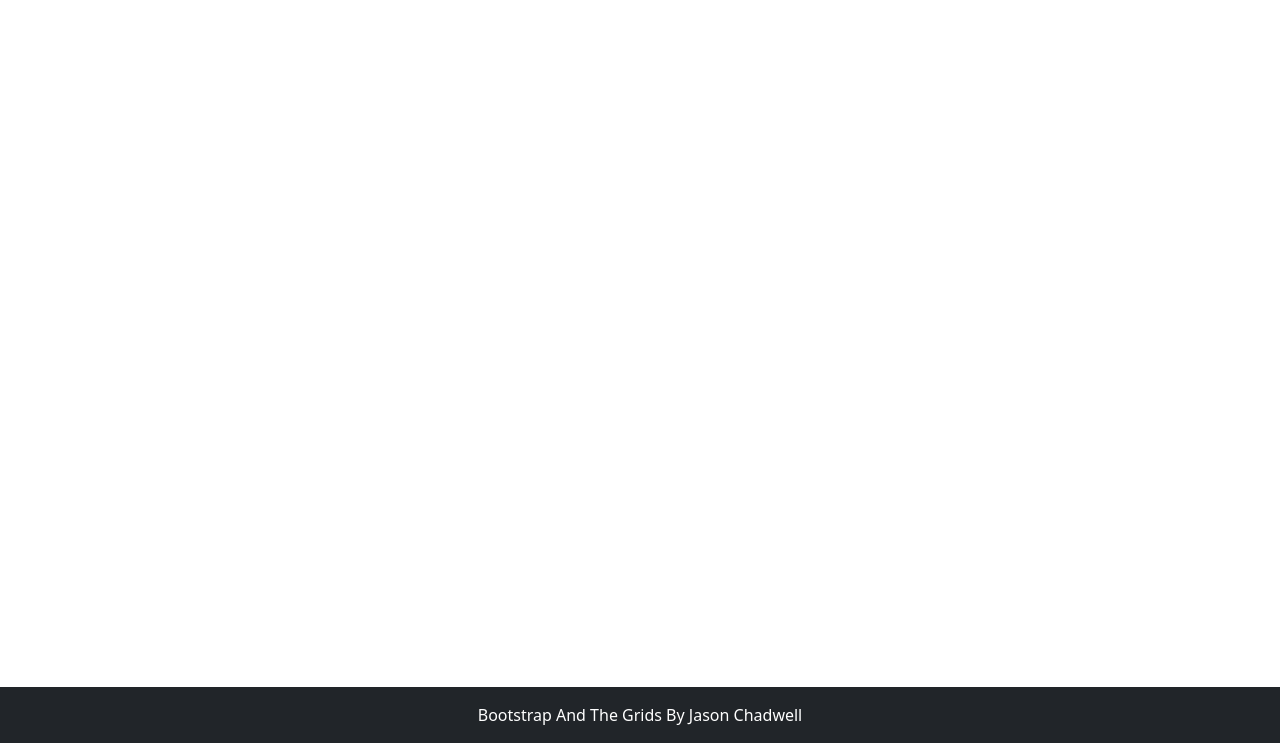
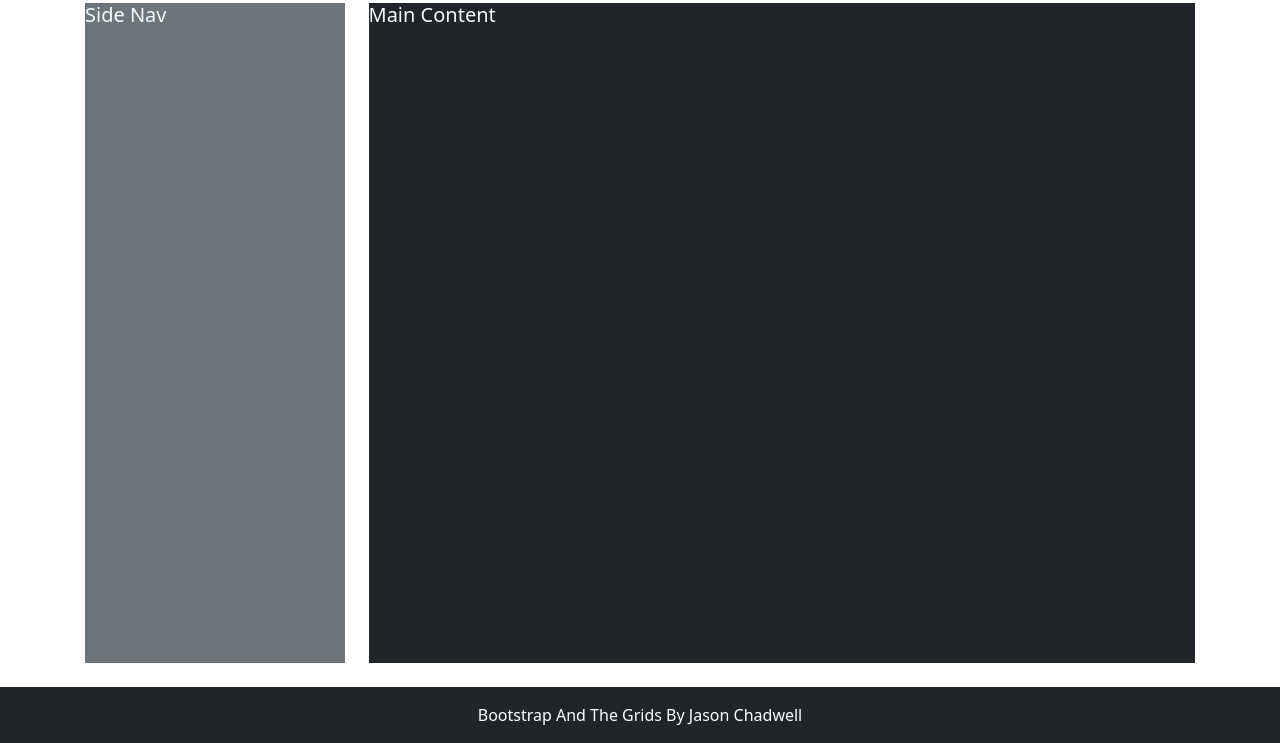
Before and after one commit to jasonchadwell/BootstrapAndTheGrids, a plain HTML site: page Grid2.html in a window 1280 px wide. Shown: the part 57-800 px from the top of the page. Drawn offline with nearby package versions, Linux system fonts and the light colour scheme.

Commit message:
Create Grid 2

```diff
--- a/Grid2.html
+++ b/Grid2.html
@@ -75,7 +75,20 @@
     </nav>
 
     <main class="flex-shrink-0">
-      <div class="container"></div>
+      <div class="container h-100 minHeight">
+        <div class="row h-100">
+          <div class="col-3">
+            <div class="bg-secondary text-light h-100">
+              <h5>Side Nav</h5>
+            </div>
+          </div>
+          <div class="col-9">
+            <div class="bg-dark text-light h-100">
+              <h5>Main Content</h5>
+            </div>
+          </div>
+        </div>
+      </div>
     </main>
     <footer class="footer mt-auto py-3 bg-dark sticky-footer">
       <div class="container-fluid text-center">
```
